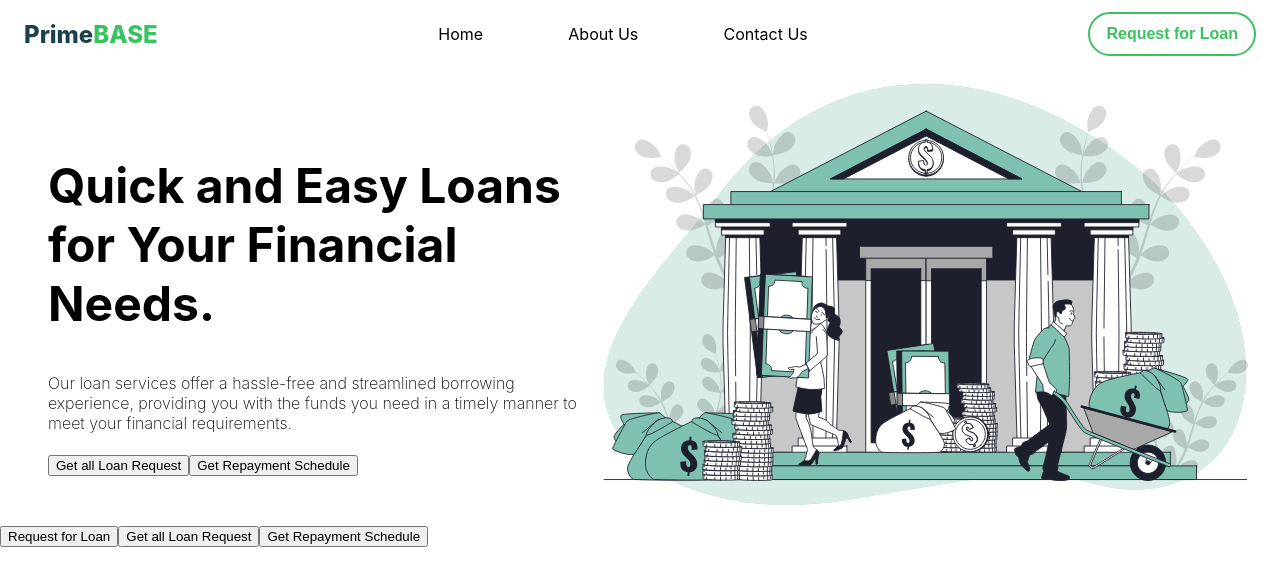
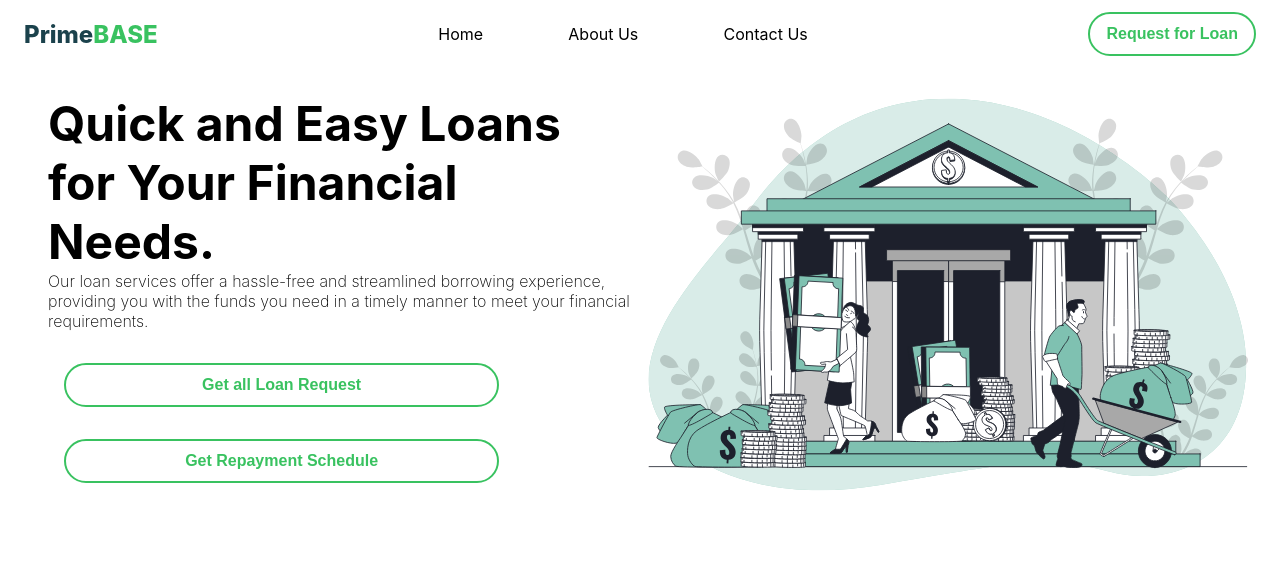
Before and after one commit to Bolurx07/PrimeBase, a React (Create React App) app: page / in a window 1280 px wide. Shown: the top 586 px of the page. Built offline with nearby package versions, Linux system fonts and the light colour scheme.

Commit message:
Installed react-router

```diff
--- a/package.json
+++ b/package.json
@@ -7,8 +7,10 @@
     "@testing-library/react": "^13.4.0",
     "@testing-library/user-event": "^13.5.0",
     "axios": "^1.4.0",
+    "dom": "^0.0.3",
     "react": "^18.2.0",
     "react-dom": "^18.2.0",
+    "react-router": "^6.14.2",
     "react-scripts": "5.0.1",
     "web-vitals": "^2.1.4"
   },
--- a/src/App.js
+++ b/src/App.js
@@ -1,16 +1,16 @@
 import logo from './logo.svg';
 import './App.css';
+import { Route, Routes } from 'react-router-dom';
 import Homepage from './Pages/Homepage/Homepage';
 import Request from './Pages/Request/Request';
 import Navbar from './Components/Navbar/Navbar';
 
 function App() {
   return (
-    <div>
-      {/* <Navbar /> */}
-      <Homepage />
-      {/* <Request /> */}
-    </div>
+    <Routes>
+      <Route path='/' element={<Homepage />}/>
+      <Route path='Request' element={<Request />}/>
+    </Routes>
   );
 }
 
--- a/src/Pages/Homepage/Homepage.css
+++ b/src/Pages/Homepage/Homepage.css
@@ -10,9 +10,43 @@
 }
 
 .textpage h2{
+    /* text-align: center; */
     font-size: 3rem;
+    margin: 0 auto;
+
 }
 
 .textpage h4{
     font-weight: 200;
+    margin: 0 auto;
+    /* text-align: center; */
+
 }
+
+.pagebutton{
+    display: flex;
+    justify-content: flex-start;
+    flex-direction: column;
+    margin-top: 1rem;
+    padding: 0 20% 0 0;
+}
+
+.pagebutton button{
+    padding: 0.7rem 1rem;
+    font-weight: 600;
+    background-color: white;
+    font-size: 1rem;
+    color: #39c260;
+    border: 2px solid #39c260;
+    border-radius: 50px;
+    cursor: pointer;
+    /* display: block; */
+    margin: 1rem ;
+
+
+}
+
+.pagebutton button:hover{
+    color: black;
+    border: 2px solid black;
+}
--- a/src/Pages/Homepage/Homepage.jsx
+++ b/src/Pages/Homepage/Homepage.jsx
@@ -40,17 +40,17 @@ const Homepage = () => {
                     borrowing experience, providing you with the funds you
                     need in a timely manner to meet your financial requirements.
                 </h4>
-                <button>Get all Loan Request</button>
-                <button>Get Repayment Schedule</button>
+                <div className='pagebutton'>
+                    <button>Get all Loan Request</button>
+                    <button>Get Repayment Schedule</button>
+                </div>
             </div>
             <div className='textpage2'>
                 <img src={bckImg} alt="homepage pic" />
             </div>
         </div>
 
-        <button>Request for Loan</button>
-        <button>Get all Loan Request</button>
-        <button>Get Repayment Schedule</button>
+
     </div>
   )
 }
--- a/src/index.js
+++ b/src/index.js
@@ -2,13 +2,14 @@ import React from 'react';
 import ReactDOM from 'react-dom/client';
 import './index.css';
 import App from './App';
+import { BrowserRouter } from 'react-router-dom';
 import reportWebVitals from './reportWebVitals';
 
 const root = ReactDOM.createRoot(document.getElementById('root'));
 root.render(
-  <React.StrictMode>
+  <BrowserRouter>
     <App />
-  </React.StrictMode>
+  </BrowserRouter>
 );
 
 // If you want to start measuring performance in your app, pass a function
```
Also changed, not shown: src/Assets/bckgrndimg.svg, 1 other file (tests, documents, lock files or other folders).
